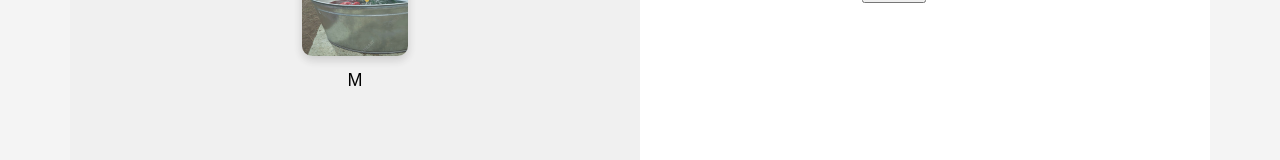
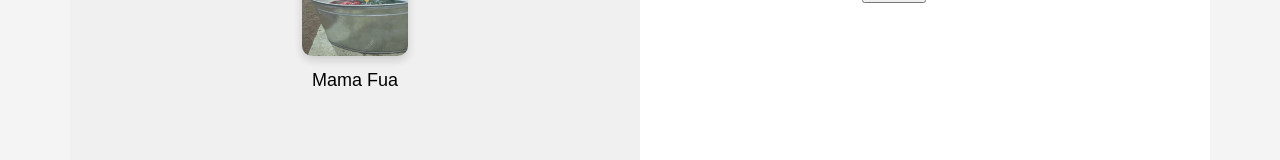
Before and after one commit to NderituDavidWachira/job-application-portal, a React (Create React App) app: page /login in a window 1280 px wide. Shown: the part 523-683 px from the top of the page. Built offline with nearby package versions, Linux system fonts and the light colour scheme.

Commit message:
Correct error

```diff
--- a/src/Login.js
+++ b/src/Login.js
@@ -4,7 +4,7 @@ import { useNavigate } from 'react-router-dom';
 import './Login.css';
 
 const services = [
-    { name: 'M', img: '/images/mama fua.jpg' },
+    { name: 'Mama Fua', img: '/images/mama fua.jpg' },
     { name: 'Daycare Services', img: '/images/Day care.jpg' },
     { name: 'House Help', img: '/images/house.jpg' },
     { name: 'Car Hire', img: '/images/car.jpg' },
```
